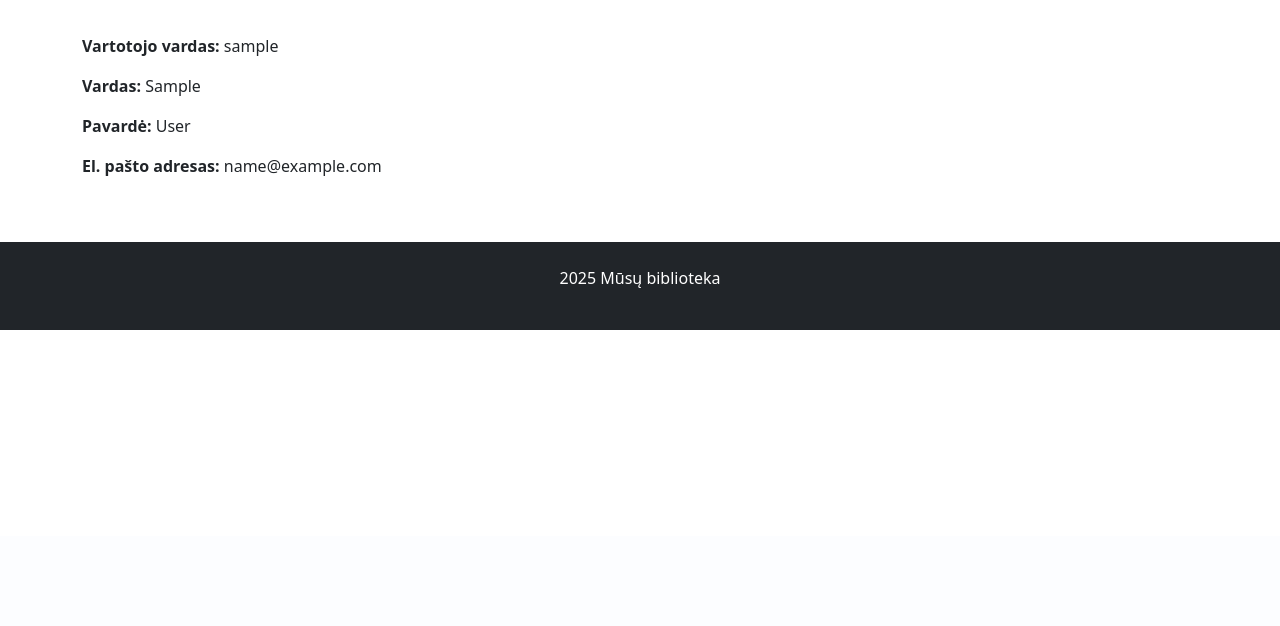
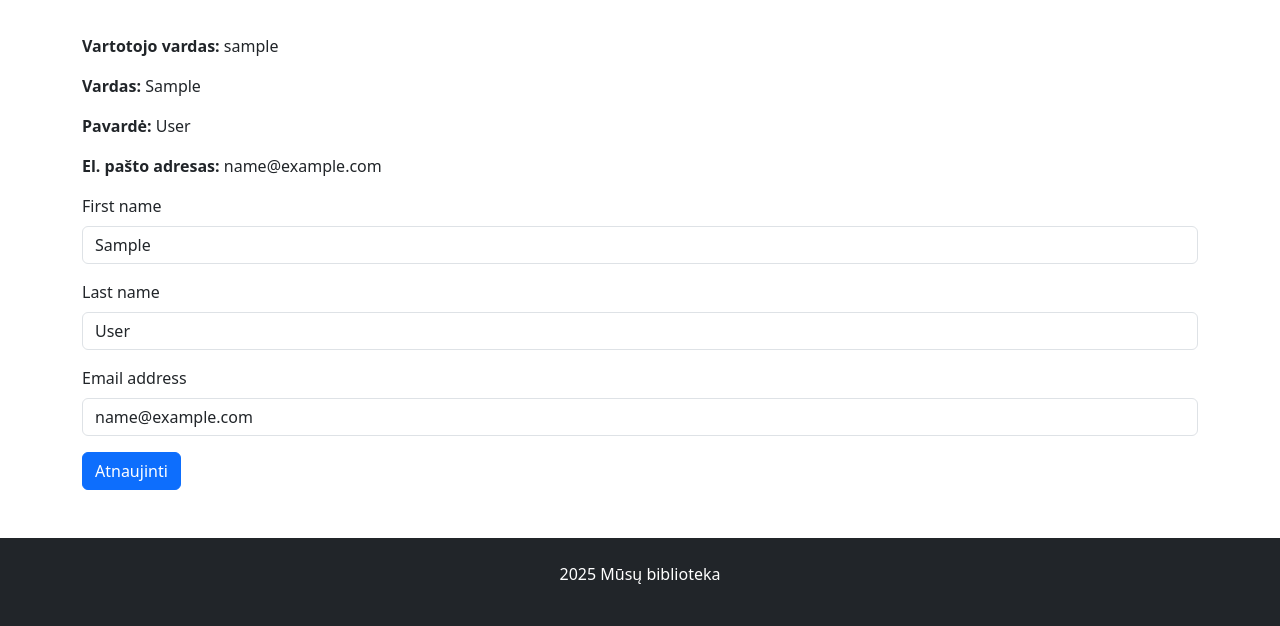
Before and after one commit to DonatasNoreika/library_20250818, a Django app: page /profile/ in a window 1280 px wide. Shown: the part 264-890 px from the top of the page. Before the commit the page ends 594 px from the top, so only its background shows below. Run offline with Django 5.2, Linux system fonts and the light colour scheme; the visitor is signed in with stand-in values (Sample User, id 1); some libraries are stand-ins or nearby versions.

Commit message:
10: sukurtas profilio puslapis - leidžia redaguoti vardą, pavardę, emailą

```diff
--- a/mysite/library/templates/profile.html
+++ b/mysite/library/templates/profile.html
@@ -7,4 +7,10 @@
 <p><strong>Vardas: </strong>{{ user.first_name }}</p>
 <p><strong>Pavardė: </strong>{{ user.last_name }}</p>
 <p><strong>El. pašto adresas: </strong>{{ user.email }}</p>
+<form method="post">
+    {% csrf_token %}
+    {% load crispy_forms_tags %}
+    {{ form | crispy }}
+    <button type="submit" class="btn btn-primary">Atnaujinti</button>
+</form>
 {% endblock %}
--- a/mysite/library/urls.py
+++ b/mysite/library/urls.py
@@ -1,6 +1,10 @@
 from django.urls import path
-from .views import index, authors, author, search, profile
-from .views import BookListView, BookDetailView, UserBookInstanceListView, SignUpView
+from .views import index, authors, author, search
+from .views import (BookListView,
+                    BookDetailView,
+                    UserBookInstanceListView,
+                    ProfileUpdateView,
+                    SignUpView)
 
 urlpatterns = [
     path('', index, name='index'),
@@ -11,5 +15,5 @@ urlpatterns = [
     path('search/', search, name='search'),
     path('userinstances/', UserBookInstanceListView.as_view(), name='user_instances'),
     path('signup/', SignUpView.as_view(), name='signup'),
-    path('profile/', profile, name="profile")
+    path('profile/', ProfileUpdateView.as_view(), name="profile")
 ]
--- a/mysite/library/views.py
+++ b/mysite/library/views.py
@@ -6,9 +6,10 @@ from django.contrib.auth.mixins import LoginRequiredMixin
 from django.views.generic.edit import FormMixin
 from django.core.paginator import Paginator
 from django.db.models import Q
-from django.contrib.auth.forms import UserCreationForm
+from django.contrib.auth.forms import UserCreationForm, UserChangeForm
 from django.urls import reverse_lazy
 from .forms import BookReviewForm
+from django.contrib.auth.models import User
 
 def index(request):
     num_visits = request.session.get('num_visits', 1)
@@ -97,6 +98,15 @@ class SignUpView(generic.CreateView):
     template_name = "signup.html"
     success_url = reverse_lazy('login')
 
-@login_required
-def profile(request):
-    return render(request, template_name="profile.html")
+# @login_required
+# def profile(request):
+#     return render(request, template_name="profile.html")
+
+class ProfileUpdateView(LoginRequiredMixin, generic.UpdateView):
+    model = User
+    fields = ['first_name', 'last_name', 'email']
+    template_name = "profile.html"
+    success_url = reverse_lazy('profile')
+
+    def get_object(self, queryset=None):
+        return self.request.user
```
Also changed, not shown: mysite/library/forms.py (line endings or trailing spaces).
